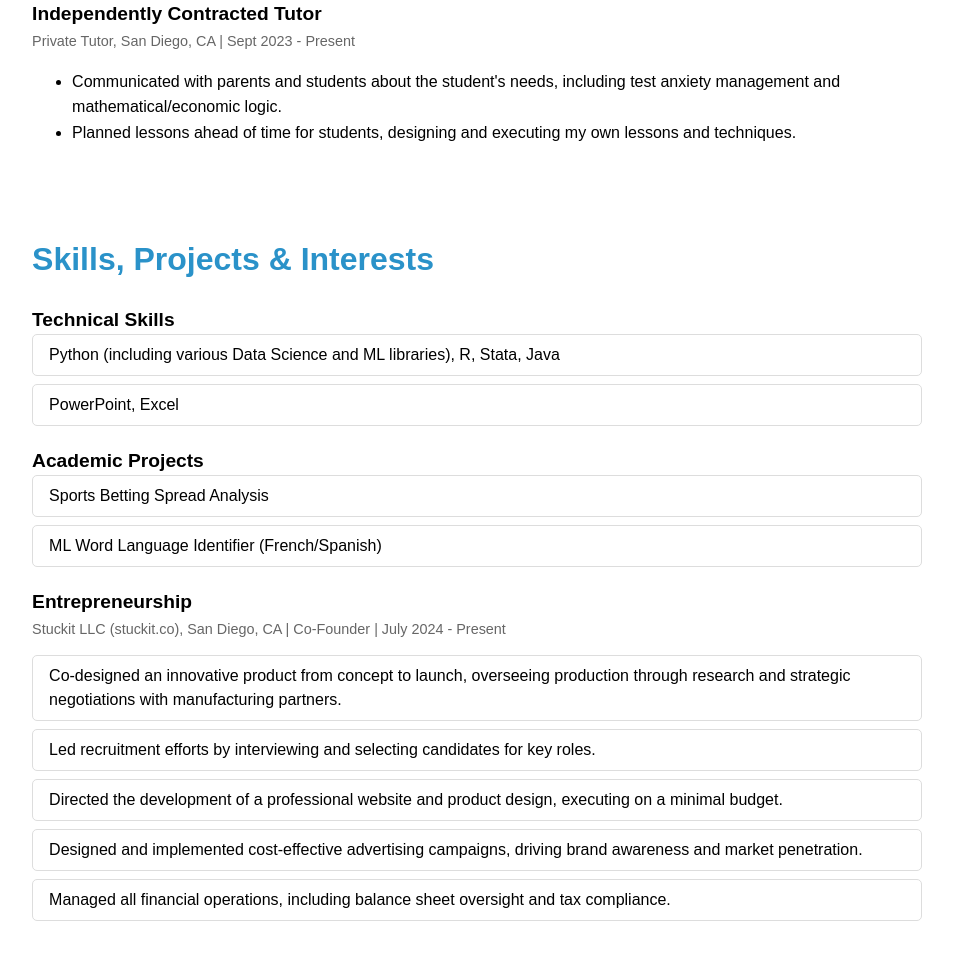
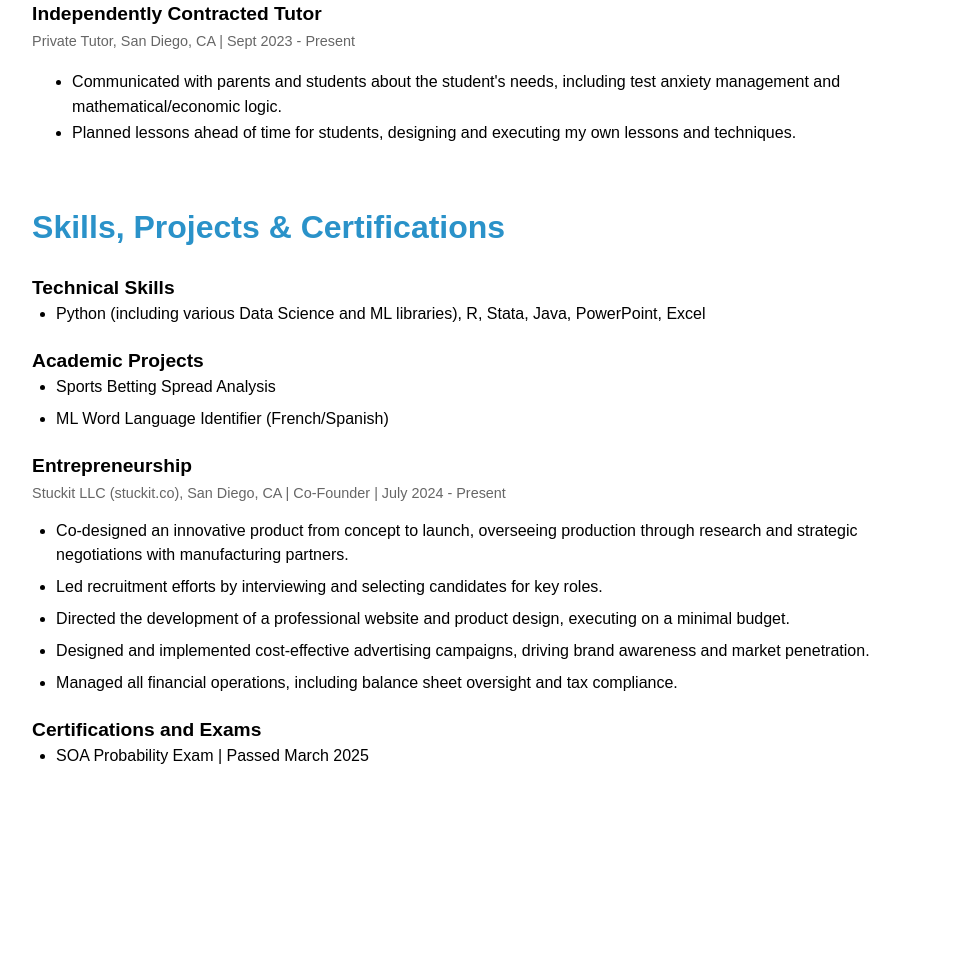
Before and after one commit to artyjb/portfolio, a plain HTML site: page resume/index.html in a window 1280 px wide. Shown: the part 1180-2140 px from the top of the page, without its empty margins (163-1116 px from the left). After the commit the page ends 2036 px from the top, so only its background shows below. Drawn offline with Linux system fonts and the light colour scheme.

Commit message:
changed home page

```diff
--- a/resume/index.html
+++ b/resume/index.html
@@ -73,12 +73,12 @@
         </div>
 
         <div class="skills-certifications">
-            <h2 class="experience-heading">Skills, Projects & Interests</h2>
+            <h2 class="experience-heading">Skills, Projects & Certifications</h2>
             <div class="skills">
                 <h3 class="job-title">Technical Skills</h3>
                 <ul>
-                    <li>Python (including various Data Science and ML libraries), R, Stata, Java</li>
-                    <li>PowerPoint, Excel</li>
+                    <li>Python (including various Data Science and ML libraries), R, Stata, Java, PowerPoint, Excel</li>
+
                 </ul>
             </div>
 
@@ -101,6 +101,13 @@
                     <li>Managed all financial operations, including balance sheet oversight and tax compliance.</li>
                 </ul>
             </div>
+            <div class="certifications">
+                <h3 class="job-title">Certifications and Exams</h3>
+                <ul>
+                    <li>SOA Probability Exam | Passed March 2025</li>
+
+                </ul>
+            </div>
         </div>
     </div>
 </body>
--- a/style.css
+++ b/style.css
@@ -457,12 +457,45 @@ h5, h6 {
 }
 
 .resume .skills-certifications {
-    margin-top: 2em; /* Add spacing above the section */
+    margin-top: 0em; /* Add spacing above the section */
     text-align: left;
 }
 
 .resume .skills, .resume .certifications {
     margin-bottom: 1.5em; /* Add spacing between skills and certifications */
+}
+
+/* Ensure bullet points for lists in Skills, Projects, and Entrepreneurship */
+.resume .skills ul, .resume .certifications ul {
+    list-style: disc !important; /* Force bullet points */
+    margin-left: 1.5em; /* Add indentation for the bullets */
+    padding-left: 0; /* Remove extra padding */
+    border: none; /* Remove any borders */
+    background: none; /* Remove any background styling */
+}
+
+.resume .skills ul li, .resume .certifications ul li {
+    margin-bottom: 0.5em; /* Add spacing between bullet points */
+    padding: 0; /* Remove padding inside list items */
+    border: none; /* Remove any borders */
+    background: none; /* Remove any background styling */
+    text-align: left; /* Align text to the left */
+}
+
+/* Ensure bullet points for lists in Skills, Projects, and Entrepreneurship */
+.skills ul, .certifications ul {
+    list-style: disc; /* Use bullet points */
+    margin-left: 1.5em; /* Add indentation for the bullets */
+    padding-left: 0; /* Remove extra padding */
+    border: none; /* Remove any borders */
+    background: none; /* Remove any background styling */
+}
+
+.skills ul li, .certifications ul li {
+    margin-bottom: 0.5em; /* Add spacing between bullet points */
+    padding: 0; /* Remove padding inside list items */
+    border: none; /* Remove any borders */
+    background: none; /* Remove any background styling */
 }
 
 /* Add padding and center the contact container */
```
Also changed, not shown: index.html (+5 -5 lines), 3 other files.
